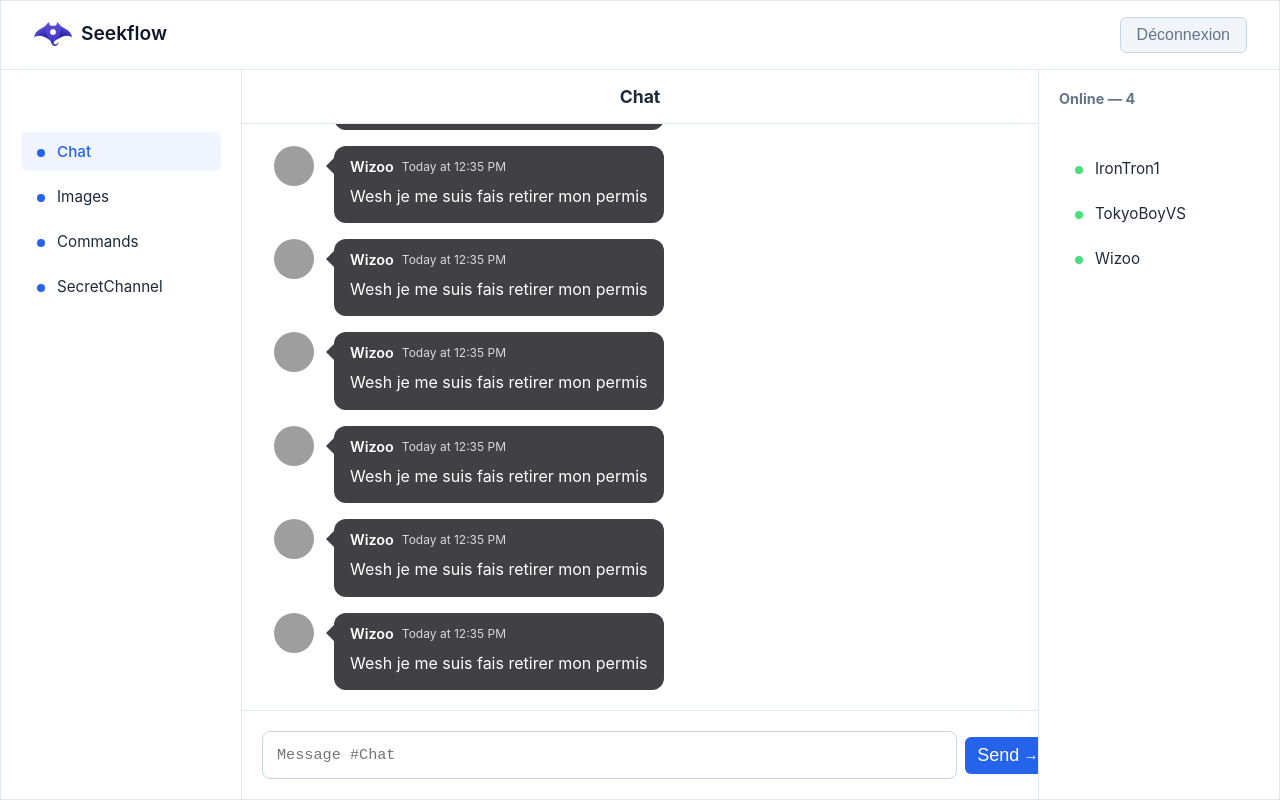
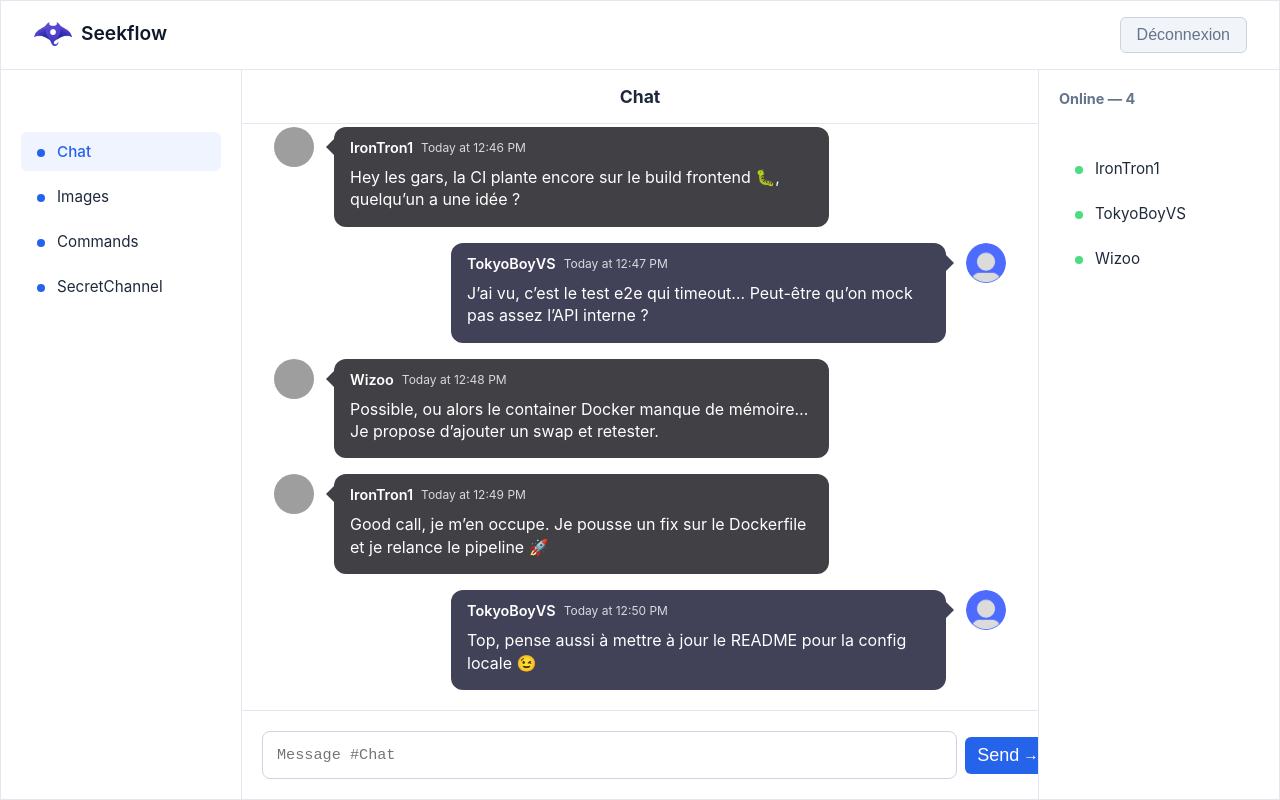
Before and after one commit to CFPT-Informatique/M306-ANT, a React (Create React App) app in the folder frontend/: page /chat in a window 1280 px wide. Built offline with nearby package versions, Linux system fonts and the light colour scheme; grey boxes are pictures that could not be loaded.

Commit message:
Added a more accurate conversation for better aesthetics :3

```diff
--- a/frontend/src/components/home.jsx
+++ b/frontend/src/components/home.jsx
@@ -5,16 +5,11 @@ import seekflowLogo from "./assets/seekflow.png"
 function Home() {
     // --- STATE FOR MESSAGES + INPUT ---
     const [messages, setMessages] = useState([
-        { author: "IronTron1", text: "Salut les copains", timestamp: new Date("2025-04-17T12:34:00") },
-        { author: "Wizoo", text: "Wesh je me suis fais retirer mon permis", timestamp: new Date("2025-04-17T12:35:00") },
-        { author: "IronTron1", text: "Salut les copains", timestamp: new Date("2025-04-17T12:34:00") },
-        { author: "Wizoo", text: "Wesh je me suis fais retirer mon permis", timestamp: new Date("2025-04-17T12:35:00") },
-        { author: "Wizoo", text: "Wesh je me suis fais retirer mon permis", timestamp: new Date("2025-04-17T12:35:00") },
-        { author: "Wizoo", text: "Wesh je me suis fais retirer mon permis", timestamp: new Date("2025-04-17T12:35:00") },
-        { author: "Wizoo", text: "Wesh je me suis fais retirer mon permis", timestamp: new Date("2025-04-17T12:35:00") },
-        { author: "Wizoo", text: "Wesh je me suis fais retirer mon permis", timestamp: new Date("2025-04-17T12:35:00") },
-        { author: "Wizoo", text: "Wesh je me suis fais retirer mon permis", timestamp: new Date("2025-04-17T12:35:00") },
-        { author: "Wizoo", text: "Wesh je me suis fais retirer mon permis", timestamp: new Date("2025-04-17T12:35:00") }
+        { author: "IronTron1", text: "Hey les gars, la CI plante encore sur le build frontend 🐛, quelqu’un a une idée ?", timestamp: new Date("2025-04-17T12:46:00") },
+        { author: "TokyoBoyVS", text: "J’ai vu, c’est le test e2e qui timeout… Peut-être qu’on mock pas assez l’API interne ?", timestamp: new Date("2025-04-17T12:47:00") },
+        { author: "Wizoo", text: "Possible, ou alors le container Docker manque de mémoire… Je propose d’ajouter un swap et retester.", timestamp: new Date("2025-04-17T12:48:00") },
+        { author: "IronTron1", text: "Good call, je m’en occupe. Je pousse un fix sur le Dockerfile et je relance le pipeline 🚀", timestamp: new Date("2025-04-17T12:49:00") },
+        { author: "TokyoBoyVS", text: "Top, pense aussi à mettre à jour le README pour la config locale 😉", timestamp: new Date("2025-04-17T12:50:00") }
     ]);
     const [input, setInput] = useState("");
 
```
